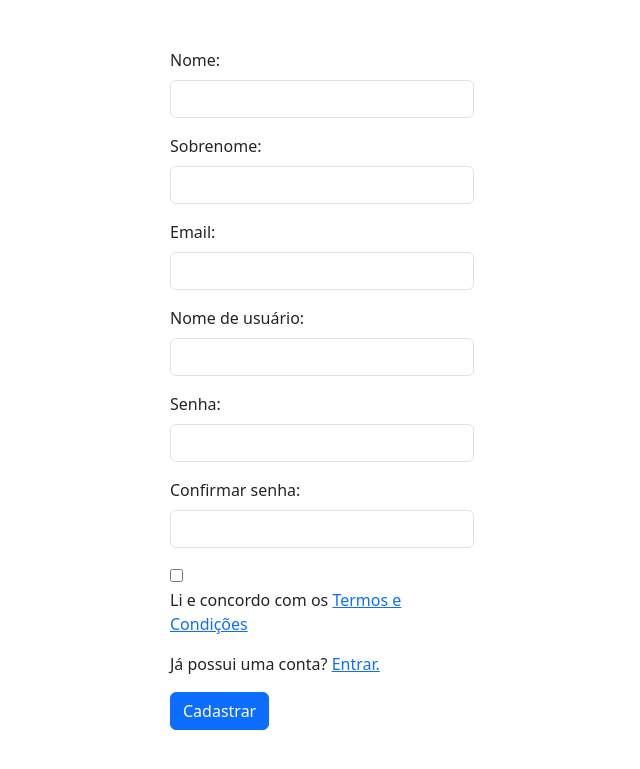
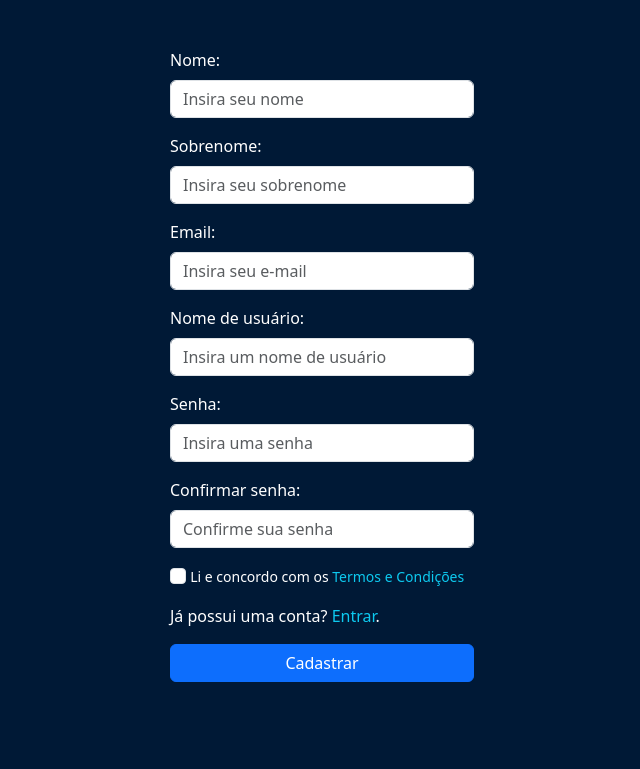
Before and after one commit to GDDev/jubilant-system, a Flask app: page /auth/cadastrar in a window 1280 px wide. Shown: the top 769 px of the page, without its empty margins (318-958 px from the left). Run offline with Flask 3, Linux system fonts and the light colour scheme; some libraries are stand-ins or nearby versions.

Commit message:
Fix sign-up page visual

```diff
--- a/project/auth/controllers/auth_controller.py
+++ b/project/auth/controllers/auth_controller.py
@@ -17,7 +17,7 @@ auth_service = AuthService()
 def signup():
     form = SignUpForm()
     form.accept_terms.label.text = Markup(
-        f'Li e concordo com os <a href="{url_for("main.terms")}" target="_blank">Termos e Condições</a>'
+        f'Li e concordo com os <a href="{url_for("main.terms")}" class="text-decoration-none text-info" target="_blank">Termos e Condições</a>'
     )
 
     if request.method == 'POST' and form.validate_on_submit():
--- a/project/auth/forms/sign_up_form.py
+++ b/project/auth/forms/sign_up_form.py
@@ -6,28 +6,29 @@ from wtforms.validators import DataRequired, Email, EqualTo, InputRequired
 class SignUpForm(FlaskForm):
     name = StringField('Nome:', validators=[
         DataRequired('Preencha este campo.')
-    ])
+    ], render_kw={"placeholder": "Insira seu nome"})
     surname = StringField('Sobrenome:', validators=[
         DataRequired('Preencha este campo.')
-    ])
+    ], render_kw={"placeholder": "Insira seu sobrenome"})
     email = EmailField('Email:', validators=[
         DataRequired('Preencha este campo.'),
         Email('Digite um email válido.')
-    ])
+    ], render_kw={"placeholder": "Insira seu e-mail"})
     username = StringField('Nome de usuário:', validators=[
         DataRequired('Preencha este campo.')
-    ])
+    ], render_kw={"placeholder": "Insira um nome de usuário"})
     pwd = PasswordField('Senha:', validators=[
         DataRequired('Preencha este campo.'),
         EqualTo('pwd2', 'As senhas devem ser iguais')
-    ])
+    ], render_kw={"placeholder": "Insira uma senha"})
     pwd2 = PasswordField('Confirmar senha:', validators=[
         DataRequired('Preencha este campo.'),
         EqualTo('pwd', '')
-    ])
+    ], render_kw={"placeholder": "Confirme sua senha"})
 
     accept_terms = BooleanField(
-        validators=[InputRequired('Você deve aceitar os termos e condições para continuar.')]
+        validators=[InputRequired('Você deve aceitar os termos e condições para continuar.')],
+        render_kw={"class": "form-check-input", "style": "cursor: pointer;"}
     )
 
     submit = SubmitField('Cadastrar')
--- a/project/auth/templates/signup.html
+++ b/project/auth/templates/signup.html
@@ -8,8 +8,10 @@
 
     <link href="https://cdn.jsdelivr.net/npm/bootstrap@5.3.3/dist/css/bootstrap.min.css" rel="stylesheet" integrity="sha384-QWTKZyjpPEjISv5WaRU9OFeRpok6YctnYmDr5pNlyT2bRjXh0JMhjY6hW+ALEwIH" crossorigin="anonymous">
     <script src="https://cdn.jsdelivr.net/npm/bootstrap@5.3.3/dist/js/bootstrap.bundle.min.js" integrity="sha384-YvpcrYf0tY3lHB60NNkmXc5s9fDVZLESaAA55NDzOxhy9GkcIdslK1eN7N6jIeHz" crossorigin="anonymous"></script>
+
+    <link rel="stylesheet" href="{{ url_for('static', filename='css/style.css') }}">
 </head>
-<body class="d-flex w-100 h-100 py-5 justify-content-center align-items-center">
+<body class="d-flex w-100 h-100 py-5 justify-content-center align-items-center m-auto primary-bg-dark">
     {% from "_formhelpers.html" import render_field %}
 
     {% with messages = get_flashed_messages() %}
@@ -41,13 +43,13 @@
                 </div>
             {% endfor %}
             {{ form.accept_terms() }}
-            {{ form.accept_terms.label|safe }}
+            {{ form.accept_terms.label(class="small")|safe }}
         </div>
         <div class="col-12">
-            Já possui uma conta? <a href="{{ url_for('auth.signin') }}">Entrar.</a>
+            Já possui uma conta? <a href="{{ url_for('auth.signin') }}" class="text-decoration-none text-info">Entrar</a>.
         </div>
         <div class="col-12">
-            {{ form.submit(class="btn btn-primary") }}
+            {{ form.submit(class="btn btn-primary w-100") }}
         </div>
     </form>
 </body>
```
